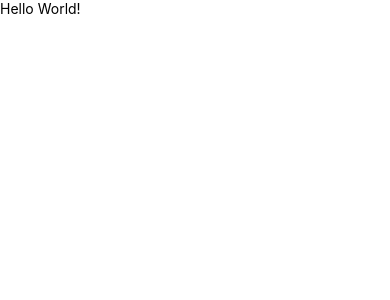
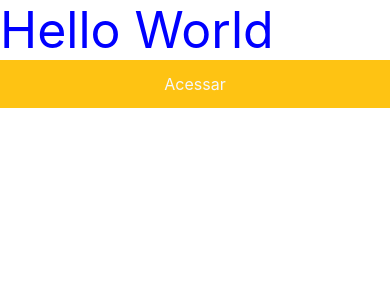
Before and after one commit to Myhr5/chapeiro-mobile, a React Native app: screen / in a window 390 px wide. Shown: the top 300 px of the page. Built offline with nearby package versions, Linux system fonts and the light colour scheme.

Commit message:
feat: adjust app.js file

```diff
--- a/App.js
+++ b/App.js
@@ -1,7 +1,13 @@
-import {Text} from 'react-native';
+import { Text } from 'react-native';
+import { styles } from "./style.js";
+import Button from "./src/components/button/button.jsx";
 
 export default function App() {
-  return (
-      <Text>Hello World!</Text>
+
+  return (<>
+    <Text style={styles.text}>Hello World</Text>
+
+    <Button text="Acessar" />
+  </>
   );
 }
--- a/src/components/button/button.style.js
+++ b/src/components/button/button.style.js
@@ -7,7 +7,7 @@ export const styles = {
       },
       text: {
             fontSize: font_size.md,
-            color: "white",
+            color: colors.white,
             padding: 14,
             textAlign: "center"
       }
--- /dev/null
+++ b/style.js
@@ -0,0 +1,10 @@
+export const styles = {
+    text: {
+        fontSize: 50,
+        color: "blue"
+    },
+    image: {
+        width: 200,
+        height: 200
+    }
+}
```
